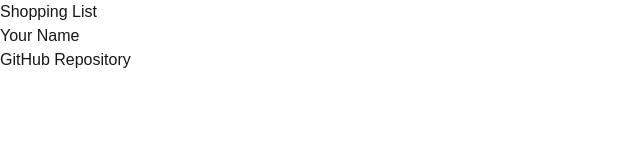
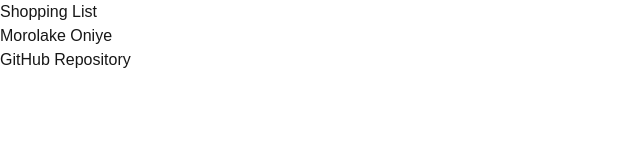
Before and after one commit to oniyemorolake-dev/cprg306-assignments, a Next.js app: page /week-2 in a window 1280 px wide. Shown: the top 160 px of the page, without its empty margins (0-640 px from the left). Built offline with nearby package versions, Linux system fonts and the light colour scheme.

Commit message:
fixing the error

```diff
--- a/app/week-2/student-info.js
+++ b/app/week-2/student-info.js
@@ -3,8 +3,8 @@
 export default function StudentInfo() {
   return (
     <div>
-      <p>Your Name</p>
-      <Link href="https://github.com/your-username/cprg306-assignments">
+      <p>Morolake Oniye</p>
+      <Link href="https://github.com/oniyemorolake-dev/cprg306-assignments">
         GitHub Repository
       </Link>
     </div>
```
